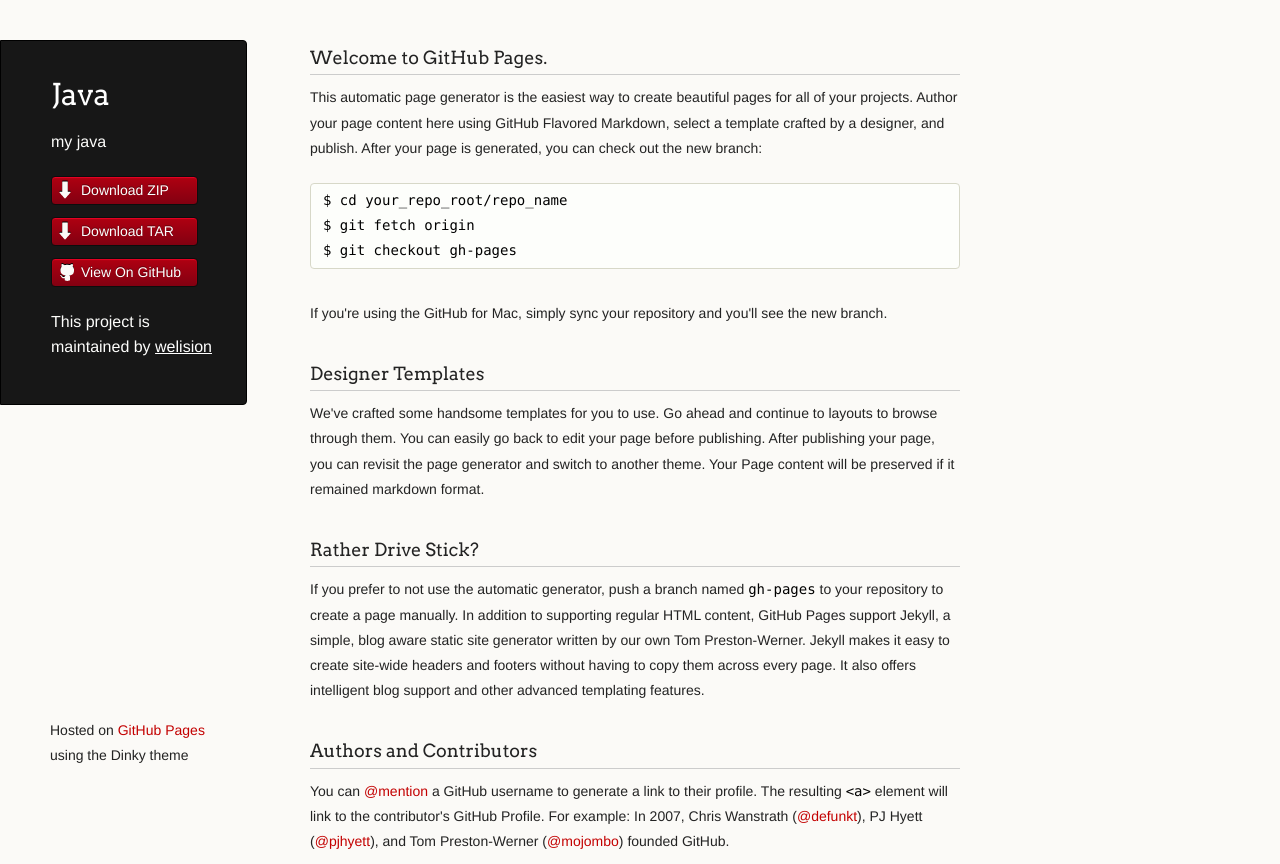
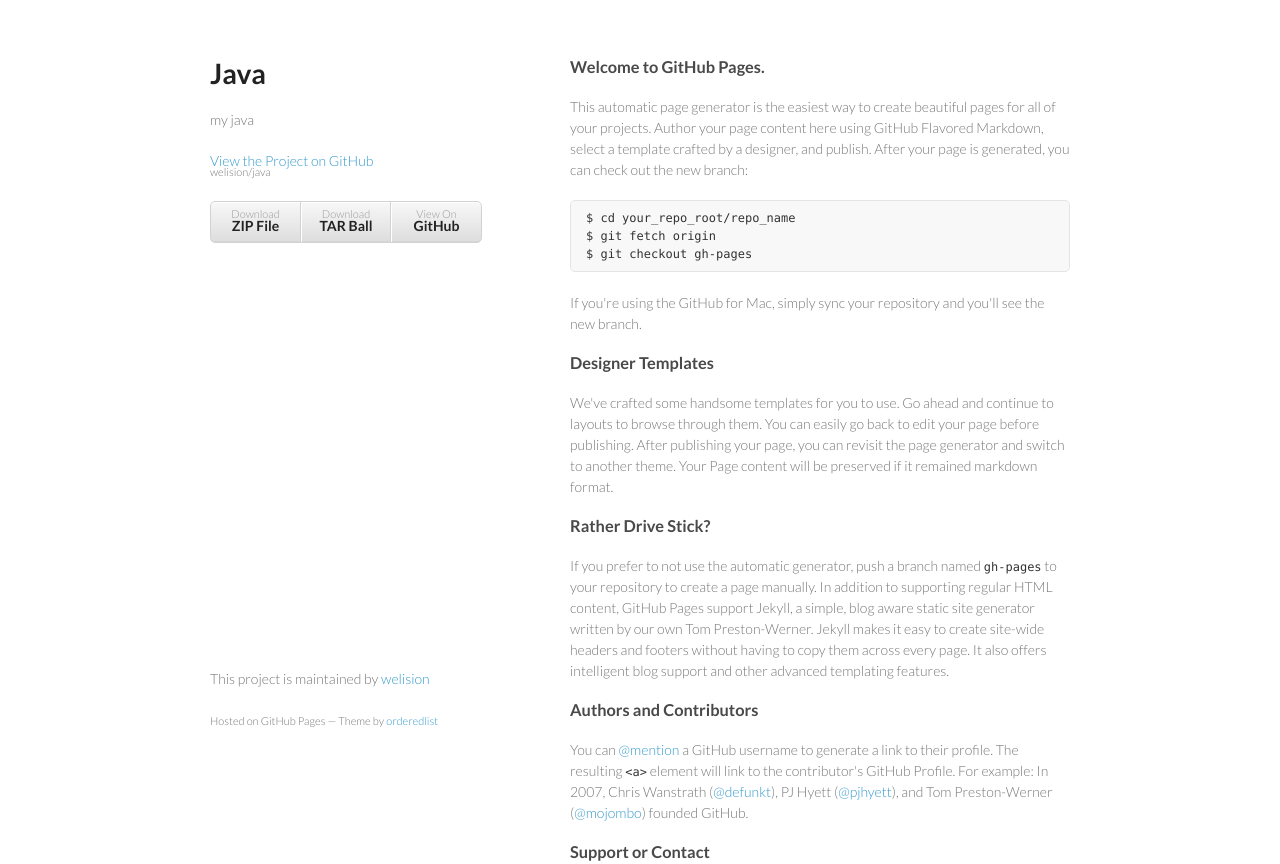
Before and after one commit to welision/java, a plain HTML site: page index.html in a window 1280 px wide. Shown: the top 864 px of the page. Drawn offline with Linux system fonts and the light colour scheme.

```diff
--- a/index.html
+++ b/index.html
@@ -7,7 +7,6 @@
 
     <link rel="stylesheet" href="stylesheets/styles.css">
     <link rel="stylesheet" href="stylesheets/pygment_trac.css">
-    <script src="javascripts/scale.fix.js"></script>
     <meta name="viewport" content="width=device-width, initial-scale=1, user-scalable=no">
     <!--[if lt IE 9]>
     <script src="//html5shiv.googlecode.com/svn/trunk/html5.js"></script>
@@ -16,18 +15,17 @@
   <body>
     <div class="wrapper">
       <header>
-        <h1 class="header">Java</h1>
-        <p class="header">my java</p>
+        <h1>Java</h1>
+        <p>my java</p>
+
+        <p class="view"><a href="https://github.com/welision/java">View the Project on GitHub <small>welision/java</small></a></p>
+
 
         <ul>
-          <li class="download"><a class="buttons" href="https://github.com/welision/java/zipball/master">Download ZIP</a></li>
-          <li class="download"><a class="buttons" href="https://github.com/welision/java/tarball/master">Download TAR</a></li>
-          <li><a class="buttons github" href="https://github.com/welision/java">View On GitHub</a></li>
+          <li><a href="https://github.com/welision/java/zipball/master">Download <strong>ZIP File</strong></a></li>
+          <li><a href="https://github.com/welision/java/tarball/master">Download <strong>TAR Ball</strong></a></li>
+          <li><a href="https://github.com/welision/java">View On <strong>GitHub</strong></a></li>
         </ul>
-
-        <p class="header">This project is maintained by <a class="header name" href="https://github.com/welision">welision</a></p>
-
-
       </header>
       <section>
         <h3>
@@ -63,10 +61,11 @@ $ git checkout gh-pages
 <p>Having trouble with Pages? Check out the documentation at <a href="http://help.github.com/pages">http://help.github.com/pages</a> or contact <a href="mailto:support@github.com">support@github.com</a> and we’ll help you sort it out.</p>
       </section>
       <footer>
-        <p><small>Hosted on <a href="https://pages.github.com">GitHub Pages</a> using the Dinky theme</small></p>
+        <p>This project is maintained by <a href="https://github.com/welision">welision</a></p>
+        <p><small>Hosted on GitHub Pages &mdash; Theme by <a href="https://github.com/orderedlist">orderedlist</a></small></p>
       </footer>
     </div>
-    <!--[if !IE]><script>fixScale(document);</script><![endif]-->
+    <script src="javascripts/scale.fix.js"></script>
 
   </body>
 </html>
--- a/javascripts/scale.fix.js
+++ b/javascripts/scale.fix.js
@@ -1,20 +1,17 @@
-fixScale = function(doc) {
-
-	var addEvent = 'addEventListener',
-	    type = 'gesturestart',
-	    qsa = 'querySelectorAll',
-	    scales = [1, 1],
-	    meta = qsa in doc ? doc[qsa]('meta[name=viewport]') : [];
-
-	function fix() {
-		meta.content = 'width=device-width,minimum-scale=' + scales[0] + ',maximum-scale=' + scales[1];
-		doc.removeEventListener(type, fix, true);
-	}
-
-	if ((meta = meta[meta.length - 1]) && addEvent in doc) {
-		fix();
-		scales = [.25, 1.6];
-		doc[addEvent](type, fix, true);
-	}
-
-};
+var metas = document.getElementsByTagName('meta');
+var i;
+if (navigator.userAgent.match(/iPhone/i)) {
+  for (i=0; i<metas.length; i++) {
+    if (metas[i].name == "viewport") {
+      metas[i].content = "width=device-width, minimum-scale=1.0, maximum-scale=1.0";
+    }
+  }
+  document.addEventListener("gesturestart", gestureStart, false);
+}
+function gestureStart() {
+  for (i=0; i<metas.length; i++) {
+    if (metas[i].name == "viewport") {
+      metas[i].content = "width=device-width, minimum-scale=0.25, maximum-scale=1.6";
+    }
+  }
+}
--- a/stylesheets/styles.css
+++ b/stylesheets/styles.css
@@ -1,328 +1,186 @@
-@import url(https://fonts.googleapis.com/css?family=Arvo:400,700,400italic);
-
-/* MeyerWeb Reset */
-
-html, body, div, span, applet, object, iframe,
-h1, h2, h3, h4, h5, h6, p, blockquote, pre,
-a, abbr, acronym, address, big, cite, code,
-del, dfn, em, img, ins, kbd, q, s, samp,
-small, strike, strong, sub, sup, tt, var,
-b, u, i, center,
-dl, dt, dd, ol, ul, li,
-fieldset, form, label, legend,
-table, caption, tbody, tfoot, thead, tr, th, td,
-article, aside, canvas, details, embed,
-figure, figcaption, footer, header, hgroup,
-menu, nav, output, ruby, section, summary,
-time, mark, audio, video {
-  margin: 0;
-  padding: 0;
-  border: 0;
-  font: inherit;
-  vertical-align: baseline;
-}
-
-
-/* Base text styles */
+@import url(https://fonts.googleapis.com/css?family=Lato:300italic,700italic,300,700);
 
 body {
-  padding:10px 50px 0 0;
-  font-family:"Helvetica Neue", Helvetica, Arial, sans-serif;
-	font-size: 14px;
-	color: #232323;
-	background-color: #FBFAF7;
-	margin: 0;
-	line-height: 1.8em;
-	-webkit-font-smoothing: antialiased;
-
+  padding:50px;
+  font:14px/1.5 Lato, "Helvetica Neue", Helvetica, Arial, sans-serif;
+  color:#777;
+  font-weight:300;
 }
 
 h1, h2, h3, h4, h5, h6 {
-  color:#232323;
-  margin:36px 0 10px;
+  color:#222;
+  margin:0 0 20px;
 }
 
-p, ul, ol, table, dl {
-  margin:0 0 22px;
+p, ul, ol, table, pre, dl {
+  margin:0 0 20px;
 }
 
 h1, h2, h3 {
-	font-family: Arvo, Monaco, serif;
-  line-height:1.3;
-	font-weight: normal;
-}
-
-h1,h2, h3 {
-	display: block;
-	border-bottom: 1px solid #ccc;
-	padding-bottom: 5px;
+  line-height:1.1;
 }
 
 h1 {
-	font-size: 30px;
+  font-size:28px;
 }
 
 h2 {
-	font-size: 24px;
+  color:#393939;
 }
 
-h3 {
-	font-size: 18px;
-}
-
-h4, h5, h6 {
-	font-family: Arvo, Monaco, serif;
-	font-weight: 700;
+h3, h4, h5, h6 {
+  color:#494949;
 }
 
 a {
-  color:#C30000;
-  font-weight:200;
+  color:#39c;
+  font-weight:400;
   text-decoration:none;
 }
 
-a:hover {
-	text-decoration: underline;
+a small {
+  font-size:11px;
+  color:#777;
+  margin-top:-0.6em;
+  display:block;
 }
 
-a small {
-	font-size: 12px;
+.wrapper {
+  width:860px;
+  margin:0 auto;
 }
 
-em {
-	font-style: italic;
+blockquote {
+  border-left:1px solid #e5e5e5;
+  margin:0;
+  padding:0 0 0 20px;
+  font-style:italic;
+}
+
+code, pre {
+  font-family:Monaco, Bitstream Vera Sans Mono, Lucida Console, Terminal;
+  color:#333;
+  font-size:12px;
+}
+
+pre {
+  padding:8px 15px;
+  background: #f8f8f8;
+  border-radius:5px;
+  border:1px solid #e5e5e5;
+  overflow-x: auto;
+}
+
+table {
+  width:100%;
+  border-collapse:collapse;
+}
+
+th, td {
+  text-align:left;
+  padding:5px 10px;
+  border-bottom:1px solid #e5e5e5;
+}
+
+dt {
+  color:#444;
+  font-weight:700;
+}
+
+th {
+  color:#444;
+}
+
+img {
+  max-width:100%;
+}
+
+header {
+  width:270px;
+  float:left;
+  position:fixed;
+}
+
+header ul {
+  list-style:none;
+  height:40px;
+
+  padding:0;
+
+  background: #eee;
+  background: -moz-linear-gradient(top, #f8f8f8 0%, #dddddd 100%);
+  background: -webkit-gradient(linear, left top, left bottom, color-stop(0%,#f8f8f8), color-stop(100%,#dddddd));
+  background: -webkit-linear-gradient(top, #f8f8f8 0%,#dddddd 100%);
+  background: -o-linear-gradient(top, #f8f8f8 0%,#dddddd 100%);
+  background: -ms-linear-gradient(top, #f8f8f8 0%,#dddddd 100%);
+  background: linear-gradient(top, #f8f8f8 0%,#dddddd 100%);
+
+  border-radius:5px;
+  border:1px solid #d2d2d2;
+  box-shadow:inset #fff 0 1px 0, inset rgba(0,0,0,0.03) 0 -1px 0;
+  width:270px;
+}
+
+header li {
+  width:89px;
+  float:left;
+  border-right:1px solid #d2d2d2;
+  height:40px;
+}
+
+header ul a {
+  line-height:1;
+  font-size:11px;
+  color:#999;
+  display:block;
+  text-align:center;
+  padding-top:6px;
+  height:40px;
 }
 
 strong {
+  color:#222;
   font-weight:700;
 }
 
-ul li {
-  list-style: inside;
-  padding-left: 25px;
+header ul li + li {
+  width:88px;
+  border-left:1px solid #fff;
 }
 
-ol li {
-  list-style: decimal inside;
-  padding-left: 20px;
+header ul li + li + li {
+  border-right:none;
+  width:89px;
 }
 
-blockquote {
-  margin: 0;
-  padding: 0 0 0 20px;
-  font-style: italic;
+header ul a strong {
+  font-size:14px;
+  display:block;
+  color:#222;
 }
 
-dl, dt, dd, dl p {
-	font-color: #444;
+section {
+  width:500px;
+  float:right;
+  padding-bottom:50px;
 }
 
-dl dt {
-  font-weight: bold;
-}
-
-dl dd {
-  padding-left: 20px;
-  font-style: italic;
-}
-
-dl p {
-  padding-left: 20px;
-  font-style: italic;
+small {
+  font-size:11px;
 }
 
 hr {
   border:0;
-  background:#ccc;
+  background:#e5e5e5;
   height:1px;
-  margin:0 0 24px;
+  margin:0 0 20px;
 }
 
-/* Images */
-
-img {
-  position: relative;
-  margin: 0 auto;
-  max-width: 650px;
-  padding: 5px;
-  margin: 10px 0 32px 0;
-  border: 1px solid #ccc;
-}
-
-
-/* Code blocks */
-
-code, pre {
-	font-family: Monaco, "Bitstream Vera Sans Mono", "Lucida Console", Terminal, monospace;
-  color:#000;
-  font-size:14px;
-}
-
-pre {
-	padding: 4px 12px;
-  background: #FDFEFB;
-  border-radius:4px;
-  border:1px solid #D7D8C8;
-  overflow: auto;
-  overflow-y: hidden;
-	margin-bottom: 32px;
-}
-
-
-/* Tables */
-
-table {
-  width:100%;
-}
-
-table {
-  border: 1px solid #ccc;
-  margin-bottom: 32px;
-  text-align: left;
- }
-
-th {
-  font-family: 'Arvo', Helvetica, Arial, sans-serif;
-	font-size: 18px;
-	font-weight: normal;
-  padding: 10px;
-  background: #232323;
-  color: #FDFEFB;
- }
-
-td {
-  padding: 10px;
-	background: #ccc;
- }
-
-
-/* Wrapper */
-.wrapper {
-  width:960px;
-}
-
-
-/* Header */
-
-header {
-	background-color: #171717;
-	color: #FDFDFB;
-  width:170px;
+footer {
+  width:270px;
   float:left;
   position:fixed;
-	border: 1px solid #000;
-	-webkit-border-top-right-radius: 4px;
-	-webkit-border-bottom-right-radius: 4px;
-	-moz-border-radius-topright: 4px;
-	-moz-border-radius-bottomright: 4px;
-	border-top-right-radius: 4px;
-	border-bottom-right-radius: 4px;
-	padding: 34px 25px 22px 50px;
-	margin: 30px 25px 0 0;
-	-webkit-font-smoothing: antialiased;
-}
-
-p.header {
-	font-size: 16px;
-}
-
-h1.header {
-	font-family: Arvo, sans-serif;
-	font-size: 30px;
-	font-weight: 300;
-	line-height: 1.3em;
-	border-bottom: none;
-	margin-top: 0;
-}
-
-
-h1.header, a.header, a.name, header a{
-	color: #fff;
-}
-
-a.header {
-	text-decoration: underline;
-}
-
-a.name {
-	white-space: nowrap;
-}
-
-header ul {
-  list-style:none;
-  padding:0;
-}
-
-header li {
-	list-style-type: none;
-  width:132px;
-  height:15px;
-	margin-bottom: 12px;
-	line-height: 1em;
-	padding: 6px 6px 6px 7px;
-
-	background: #AF0011;
-	background: -moz-linear-gradient(top, #AF0011 0%, #820011 100%);
-  background: -webkit-gradient(linear, left top, left bottom, color-stop(0%,#f8f8f8), color-stop(100%,#dddddd));
-  background: -webkit-linear-gradient(top, #AF0011 0%,#820011 100%);
-  background: -o-linear-gradient(top, #AF0011 0%,#820011 100%);
-  background: -ms-linear-gradient(top, #AF0011 0%,#820011 100%);
-  background: linear-gradient(top, #AF0011 0%,#820011 100%);
-
-	border-radius:4px;
-  border:1px solid #0D0D0D;
-
-	-webkit-box-shadow: inset 0px 1px 1px 0 rgba(233,2,38, 1);
-	box-shadow: inset 0px 1px 1px 0 rgba(233,2,38, 1);
-
-}
-
-header li:hover {
-	background: #C3001D;
-	background: -moz-linear-gradient(top, #C3001D 0%, #950119 100%);
-  background: -webkit-gradient(linear, left top, left bottom, color-stop(0%,#f8f8f8), color-stop(100%,#dddddd));
-  background: -webkit-linear-gradient(top, #C3001D 0%,#950119 100%);
-  background: -o-linear-gradient(top, #C3001D 0%,#950119 100%);
-  background: -ms-linear-gradient(top, #C3001D 0%,#950119 100%);
-  background: linear-gradient(top, #C3001D 0%,#950119 100%);
-}
-
-a.buttons {
-	-webkit-font-smoothing: antialiased;
-	background: url(../images/arrow-down.png) no-repeat;
-	font-weight: normal;
-	text-shadow: rgba(0, 0, 0, 0.4) 0 -1px 0;
-	padding: 2px 2px 2px 22px;
-	height: 30px;
-}
-
-a.github {
-	background: url(../images/octocat-small.png) no-repeat 1px;
-}
-
-a.buttons:hover {
-	color: #fff;
-	text-decoration: none;
-}
-
-
-/* Section - for main page content */
-
-section {
-  width:650px;
-  float:right;
-  padding-bottom:50px;
-}
-
-
-/* Footer */
-
-footer {
-  width:170px;
-  float:left;
-  position:fixed;
-  bottom:10px;
-	padding-left: 50px;
+  bottom:50px;
 }
 
 @media print, screen and (max-width: 960px) {
@@ -338,18 +196,14 @@ footer {
     width:auto;
   }
 
-	footer {
-		border-top: 1px solid #ccc;
-		margin:0 84px 0 50px;
-		padding:0;
-	}
-
   header {
     padding-right:320px;
   }
 
   section {
-    padding:20px 84px 20px 50px;
+    border:1px solid #e5e5e5;
+    border-width:1px 0;
+    padding:20px 0;
     margin:0 0 20px;
   }
 
@@ -359,8 +213,8 @@ footer {
 
   header ul {
     position:absolute;
-    right:130px;
-    top:84px;
+    right:50px;
+    top:52px;
   }
 }
 
@@ -370,38 +224,26 @@ footer {
   }
 
   header {
-    padding:10px 20px 0;
-		margin-right: 0;
+    padding:0;
   }
-
-	section {
-    padding:10px 0 10px 20px;
-    margin:0 0 30px;
-  }
-
-	footer {
-		margin: 0 0 0 30px;
-	}
 
   header ul, header p.view {
     position:static;
   }
+
+  pre, code {
+    word-wrap:normal;
+  }
 }
 
 @media print, screen and (max-width: 480px) {
+  body {
+    padding:15px;
+  }
 
-  header ul li.download {
+  header ul {
     display:none;
   }
-
-	footer {
-		margin: 0 0 0 20px;
-	}
-
-	footer a{
-		display:block;
-	}
-
 }
 
 @media print {
```
